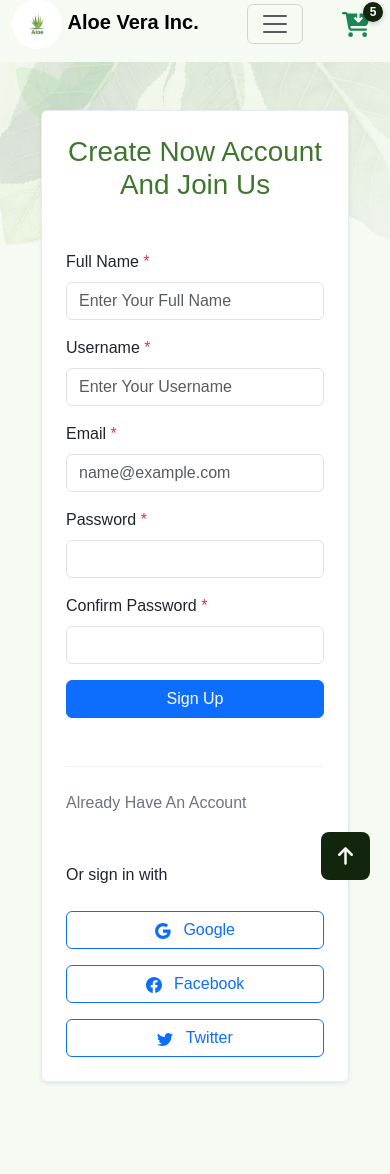
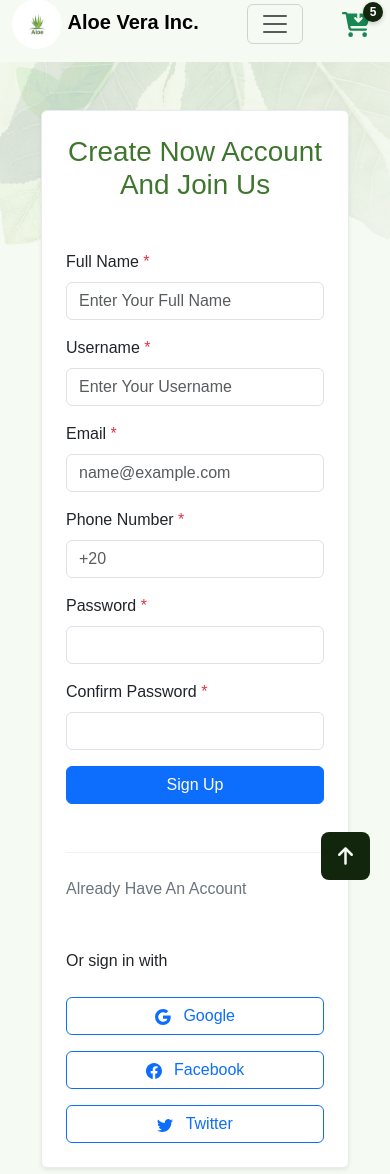
Before and after one commit to AbdelrhmanEssam74/Aloe-Vera, a PHP site: page /signup in a window 390 px wide. Shown: the part 14-1188 px from the top of the page. Run offline with PHP 8.4, Linux system fonts and the light colour scheme; some libraries are stand-ins or nearby versions.

Commit message:
Update database credentials and enhance signup validation
- Add validation rules for full name, password confirmation, and phone number in the `SignupController`.
- Include a phone number input field and its validation feedback in the signup form.
- Implement phone number input sanitization in the JavaScript.

```diff
--- a/App/Controllers/SignupController.php
+++ b/App/Controllers/SignupController.php
@@ -18,11 +18,12 @@ class SignupController
     {
         $validator = new Validation();
         $validator->rules([
-           'full_name' => 'required|alphaNum|between:6,30',
+            'full_name' => 'required|alphaNum|between:6,30',
             'username' => 'required|alphaNum|between:5,20|unique:users,username',
             'email' => 'required|email|between:15,75|unique:users,email',
             'password' => 'required|password_confirmation',
-            'password_confirmation' => 'required'
+            'password_confirmation' => 'required',
+            'phone_number' => 'required|phone_number'
         ]);
         $validator->make(request()->all());
         if (!$validator->passes()) {
@@ -36,6 +37,7 @@ class SignupController
             'username' => request('username'),
             'email' => request('email'),
             'password' => bcrypt(request('password')),
+            'phone_number' => request('phone_number'),
         ]);
         app()->session->setFlash('success', 'Registered successfully Now You Can Login With Your Email Address');
         return RedirectToView('login');
--- a/assets/css/main.css
+++ b/assets/css/main.css
@@ -723,6 +723,7 @@ input::-webkit-inner-spin-button {
 }
 
 /* Firefox */
+input[type=tel],
 input[type=number] {
     -moz-appearance: textfield;
 }
--- a/assets/js/main.js
+++ b/assets/js/main.js
@@ -169,4 +169,8 @@ $(document).ready(function() {
         // Remove non-numeric and negative values
         this.value = this.value.replace(/[^0-9]/g, '');
     });
+    $('#phone_number').on('input', function() {
+        // Remove non-numeric and negative values
+        this.value = this.value.replace(/[^0-9]/g, '');
+    });
 });
--- a/views/auth/signup.php
+++ b/views/auth/signup.php
@@ -27,7 +27,8 @@ if (!empty(app()->session->get('login')) && app()->session->get('login') === tru
                                     <label for="full_name" class="form-label">Full Name <span
                                                 class="text-danger">*</span></label>
                                     <input type="text" class="form-control" name="full_name" id="full_name"
-                                           placeholder="Enter Your Full Name">
+                                           placeholder="Enter Your Full Name"
+                                           value="<?= (!empty(app()->session->getFlash('old')['full_name']) ? app()->session->getFlash('old')['full_name'] : '') ?>">
                                     <div class="errorHelp">
                                         <?php
                                         if (!empty(app()->session->getFlash('errors')['full_name'])):
@@ -42,7 +43,8 @@ if (!empty(app()->session->get('login')) && app()->session->get('login') === tru
                                     <label for="username" class="form-label">Username <span
                                                 class="text-danger">*</span></label>
                                     <input type="text" class="form-control" name="username" id="username"
-                                           placeholder="Enter Your Username">
+                                           placeholder="Enter Your Username"
+                                           value="<?= (!empty(app()->session->getFlash('old')['username']) ? app()->session->getFlash('old')['username'] : '') ?>">
                                     <div class="errorHelp">
                                         <?php
                                         if (!empty(app()->session->getFlash('errors')['username'])):
@@ -57,12 +59,29 @@ if (!empty(app()->session->get('login')) && app()->session->get('login') === tru
                                     <label for="email" class="form-label">Email <span
                                                 class="text-danger">*</span></label>
                                     <input type="email" class="form-control" name="email" id="email"
-                                           placeholder="name@example.com">
+                                           placeholder="name@example.com"
+                                           value="<?= (!empty(app()->session->getFlash('old')['email']) ? app()->session->getFlash('old')['email'] : '') ?>">
                                     <div class="errorHelp">
                                         <?php
                                         if (!empty(app()->session->getFlash('errors')['email'])):
                                             echo "<p  class=' text-danger form-text'>*" .
                                                 ucwords(str_replace('_', " ", app()->session->getFlash('errors')['email'][0]))
+                                                . "</p>";
+                                        endif;
+                                        ?>
+                                    </div>
+                                </div>
+                                <div class="col-12 position-relative">
+                                    <label for="email" class="form-label">Phone Number <span
+                                                class="text-danger">*</span></label>
+                                    <input type="tel" class="form-control" name="phone_number" id="phone_number"
+                                           placeholder="+20 "
+                                           value="<?= (!empty(app()->session->getFlash('old')['phone_number']) ? app()->session->getFlash('old')['phone_number'] : '') ?>">
+                                    <div class="errorHelp">
+                                        <?php
+                                        if (!empty(app()->session->getFlash('errors')['phone_number'])):
+                                            echo "<p  class=' text-danger form-text'>*" .
+                                                ucwords(str_replace('_', " ", app()->session->getFlash('errors')['phone_number'][0]))
                                                 . "</p>";
                                         endif;
                                         ?>
```
